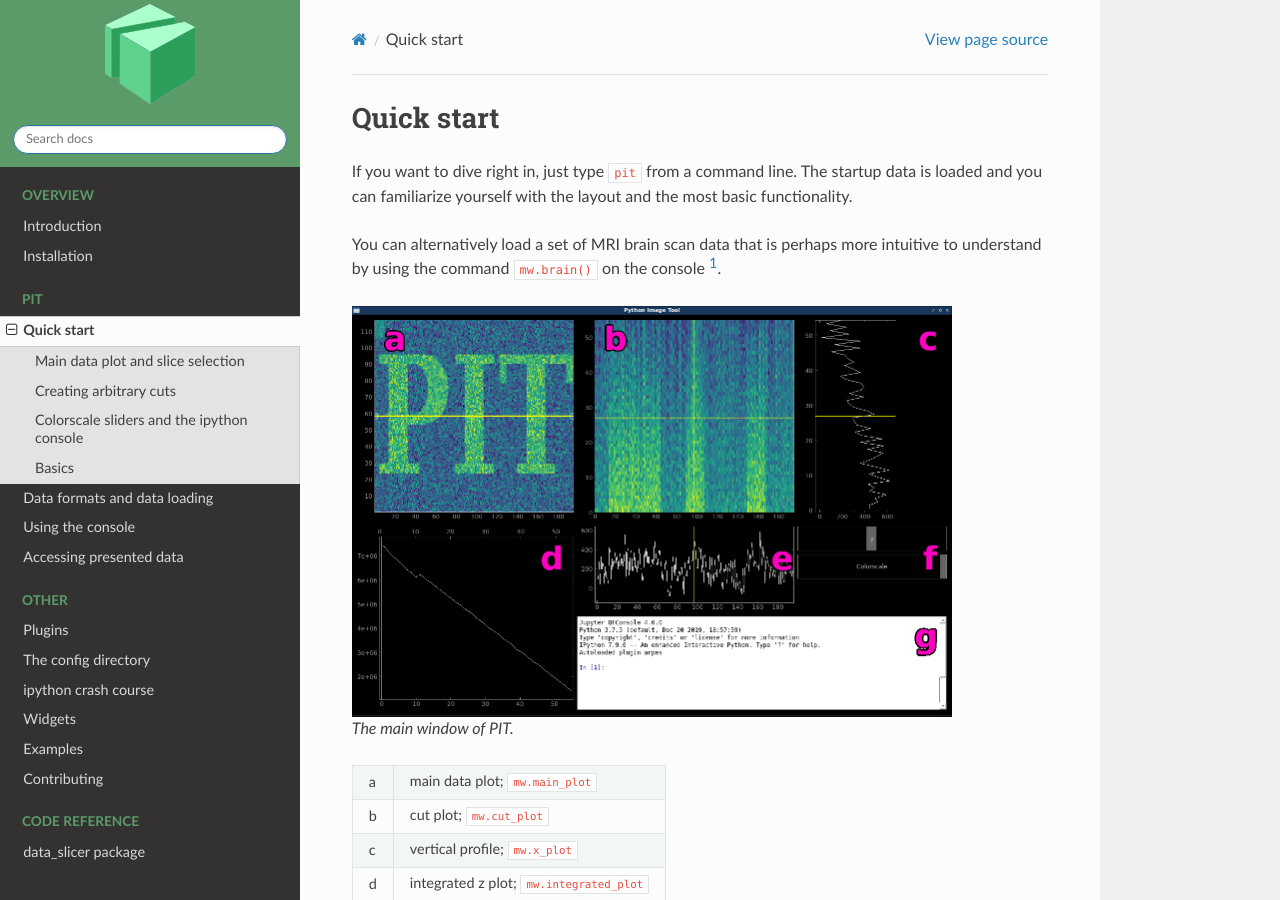
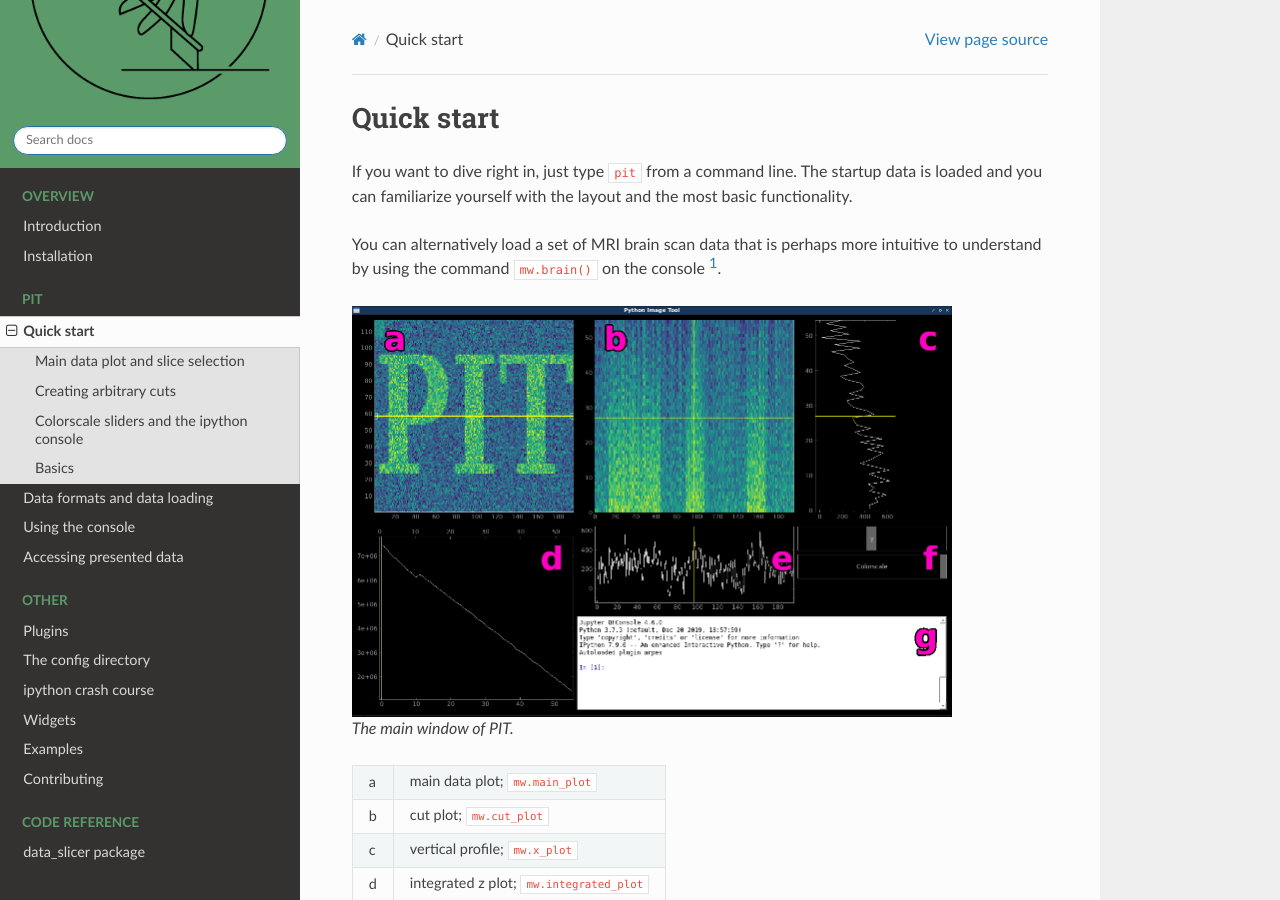
Before and after one commit to kuadrat/data-slicer, a Sphinx documentation site: the page built from doc/source/quickstart.rst, in a window 1280 px wide and 900 px high. Built offline with Sphinx 7.4.7 and the Read the Docs theme 2.0.0, drawn with Linux system fonts in a browser that asks for light colours.

Commit message:
New logo

```diff
--- a/doc/source/conf.py
+++ b/doc/source/conf.py
@@ -60,7 +60,7 @@ html_theme = 'sphinx_rtd_theme'
 # relative to this directory. They are copied after the builtin static files,
 # so a file named "default.css" will overwrite the builtin "default.css".
 html_static_path = ['_static']
-html_logo = "logo.png"
+html_logo = "../../img/Data_Slicer_RZ.png"
 
 # Load cutsom stylesheet
 def setup(app) :
--- a/doc/source/quickstart.rst
+++ b/doc/source/quickstart.rst
@@ -11,7 +11,7 @@ You can alternatively load a set of MRI brain scan data that is perhaps more
 intuitive to understand by using the command ``mw.brain()`` on the console
 [#]_.
 
-.. figure:: ../../screenshots/pit_overview.png
+.. figure:: ../../img/pit_overview.png
    :scale: 50 %
    :alt: Image not found.
 
```
Also changed, not shown: README.md (+1 -1 lines), img/Data_Slicer_RZ.jpg (added), img/Data_Slicer_RZ.png (added), img/Data_Slicer_RZ.svg (added), img/pit_overview.png (renamed from screenshots/pit_overview.png), 2 other files.
